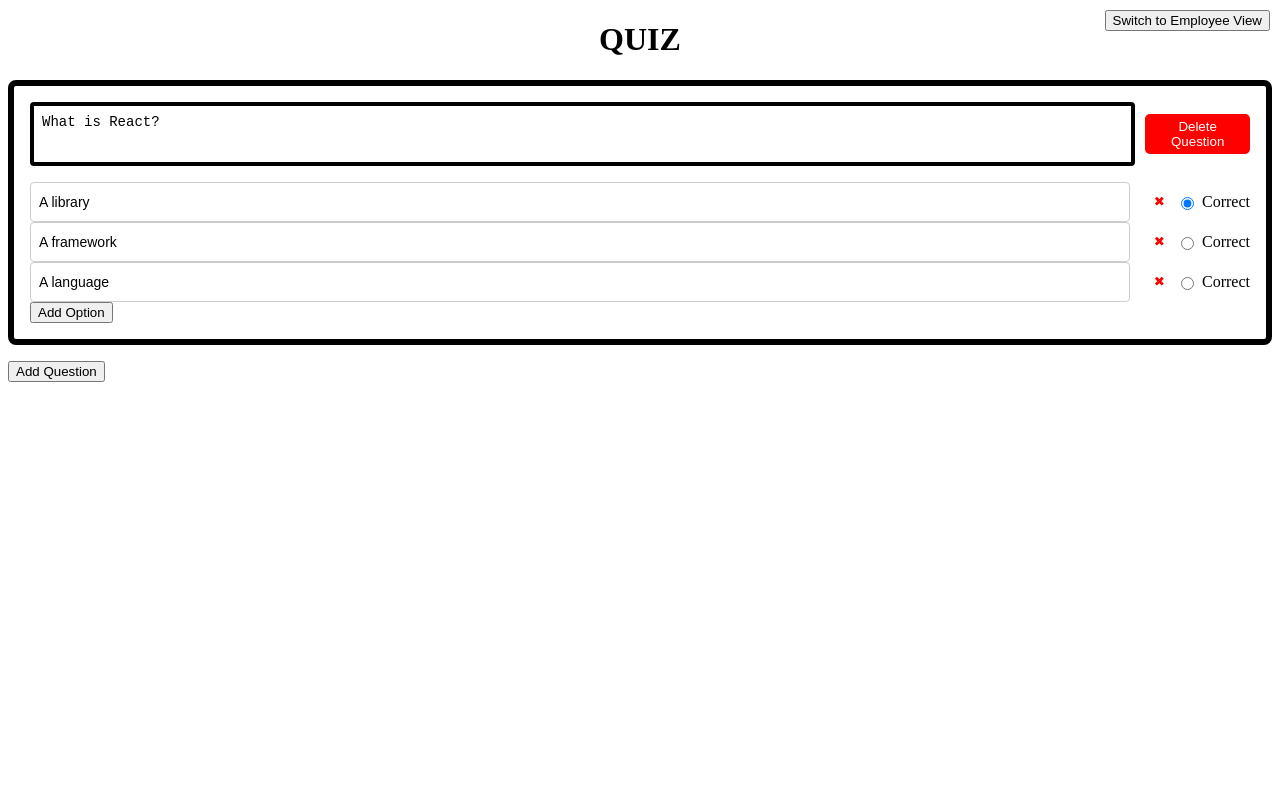
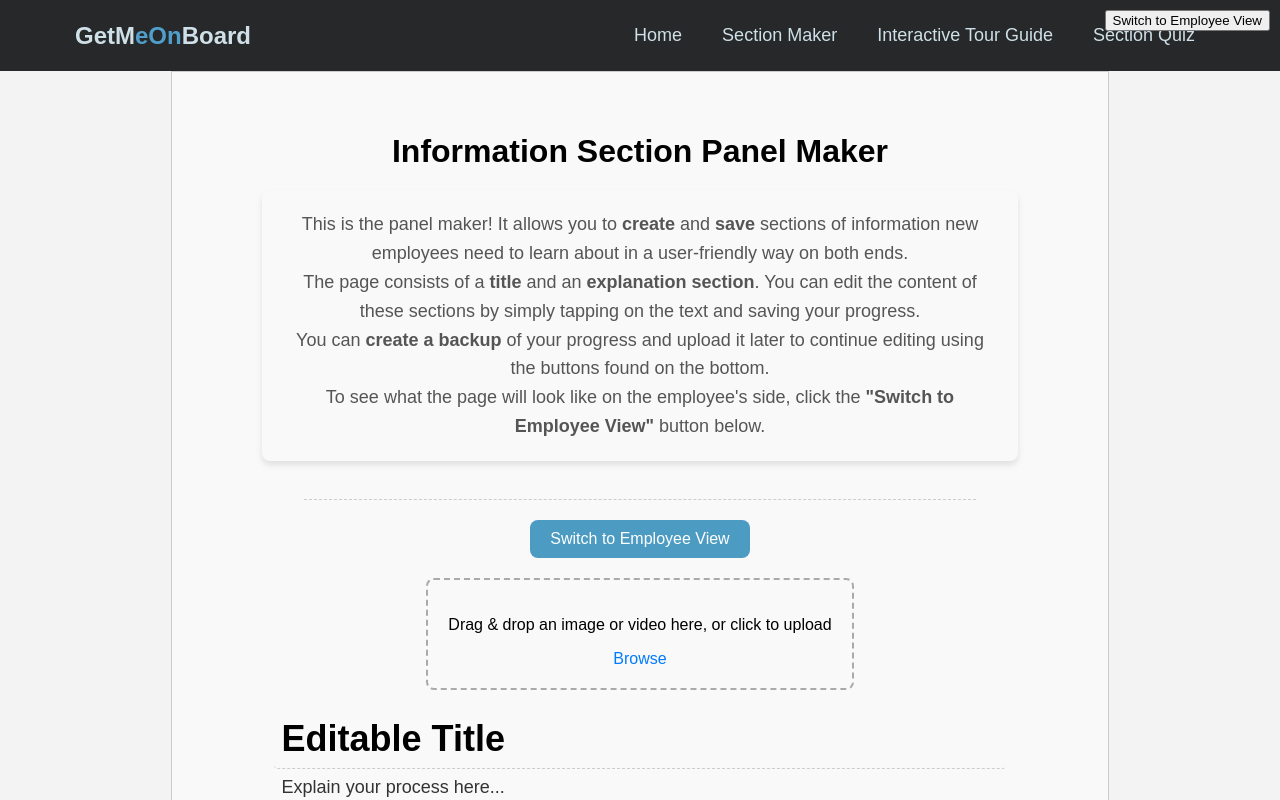
Before and after one commit to Adit-Rahman-x/GetMeOnBoard, a React (Vite) app in the folder GetMeOnBoard/: page / in a window 1280 px wide. Shown: the top 800 px of the page. Built offline with nearby package versions, Linux system fonts and the light colour scheme.

Commit message:
Big Merge

```diff
--- a/GetMeOnBoard/src/App.jsx
+++ b/GetMeOnBoard/src/App.jsx
@@ -4,6 +4,7 @@ import Navbar from './SectionUI/components/NavBar'
 import HomePage from "./HomePage/HomePage"
 import VideoUpload from './MapSection/components/video'
 import SectionPage from './SectionUI/SectionPage'
+import Quiz from './Quiz/Quiz'
 
 const App = () => {
   const [videoRef, setVideoRef] = useState(null);
@@ -13,7 +14,7 @@ const App = () => {
       <Navbar />
       <SectionPage />
       <HomePage />
-      <VideoUpload />
+      <Quiz />
     </>
   )
 }
--- a/GetMeOnBoard/src/main.jsx
+++ b/GetMeOnBoard/src/main.jsx
@@ -1,5 +1,10 @@
-import React from 'react';
+import React, { StrictMode } from 'react';
 import { createRoot } from 'react-dom/client';
-import Quiz from './Quiz/Quiz';
+import './index.css'
+import App from './App';
 
-createRoot(document.getElementById('root')).render(<Quiz />);
+createRoot(document.getElementById('root')).render(
+  <StrictMode>
+    <App />
+  </StrictMode>,
+);
```
